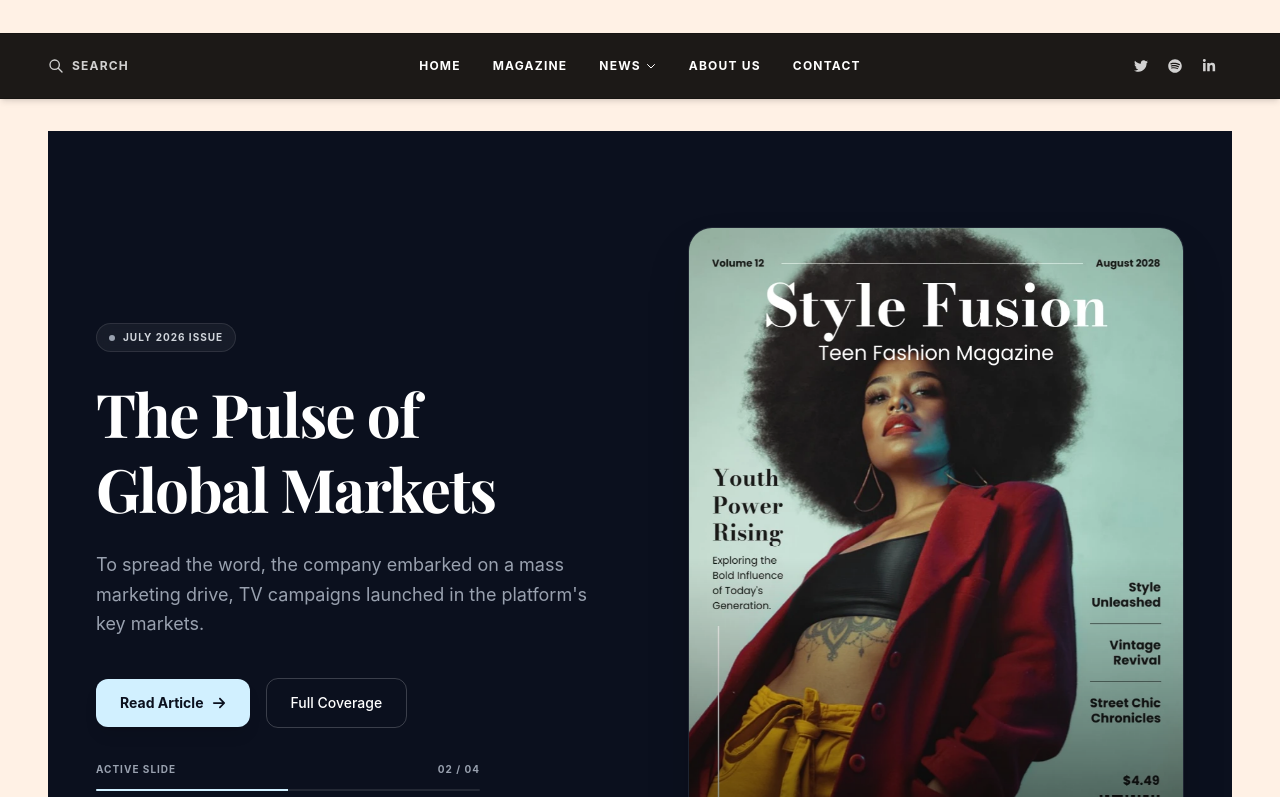
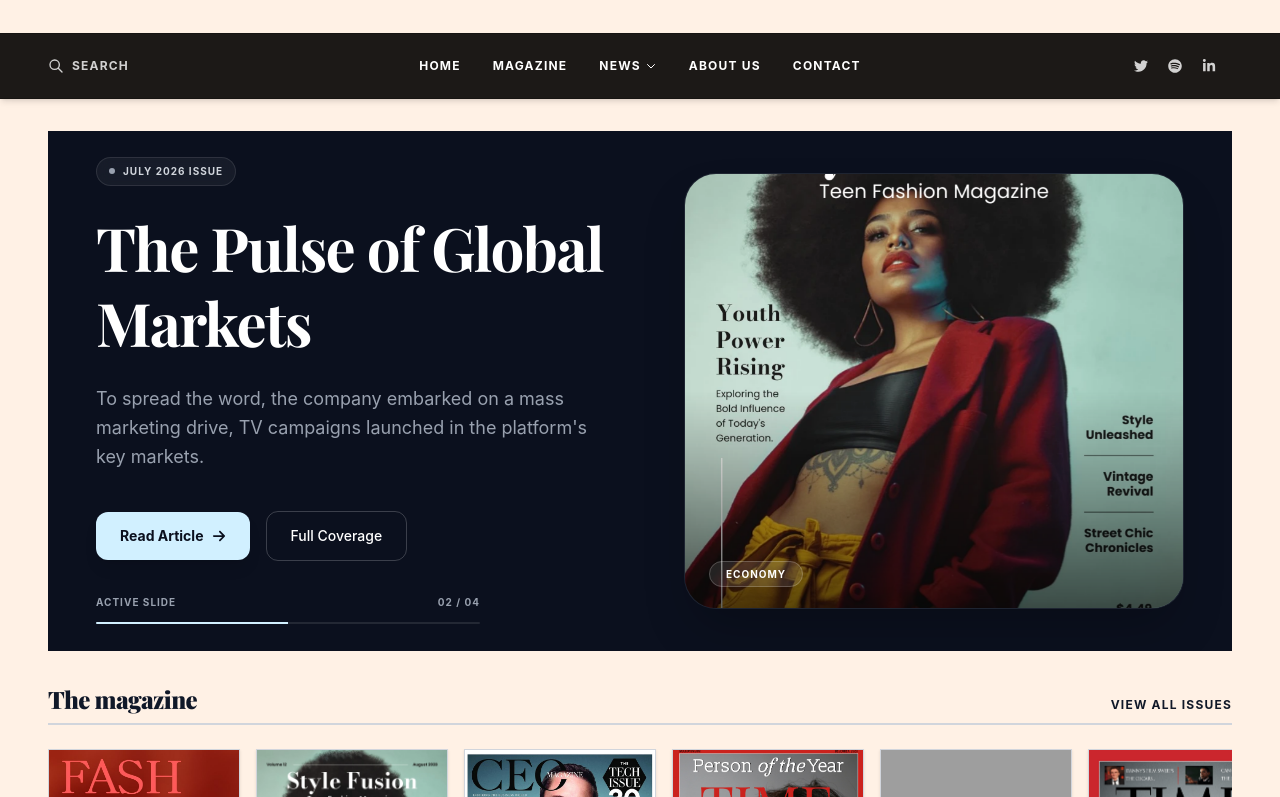
Before and after one commit to monju1190/The-FinCommerce, a Next.js app: page / in a window 1280 px wide. Shown: the part 363-1160 px from the top of the page. Built offline with nearby package versions, Linux system fonts and the light colour scheme; grey boxes are pictures that could not be loaded; a web font is replaced by a local one.

Commit message:
Fit hero section perfectly within 100vh window alongside headers

```diff
--- a/src/components/home/HeroSection.tsx
+++ b/src/components/home/HeroSection.tsx
@@ -50,8 +50,8 @@ export default function HeroSection() {
 
   return (
     <section className="bg-[#0b101e] relative overflow-hidden" data-purpose="hero-slider">
-      <div className="container mx-auto px-6 md:px-12 py-16 md:py-24">
-        <div className="flex flex-col lg:flex-row items-center gap-12 lg:gap-24 relative min-h-[500px]">
+      <div className="container mx-auto px-6 md:px-12 flex flex-col justify-center h-[calc(100vh-180px)] md:h-[calc(100vh-280px)] min-h-[500px]">
+        <div className="flex flex-col lg:flex-row items-center gap-8 lg:gap-16 relative w-full h-[85%] lg:h-[90%]">
 
           {/* Left Content */}
           <div className="flex-1 w-full relative z-10 flex flex-col justify-center">
@@ -113,8 +113,8 @@ export default function HeroSection() {
           </div>
 
           {/* Right Image Card */}
-          <div className="flex-1 w-full relative z-10 flex justify-end">
-            <div className="relative w-full max-w-[500px] aspect-[4/5] lg:aspect-[3/4] rounded-3xl overflow-hidden shadow-2xl border border-white/5 bg-[#121826]">
+          <div className="flex-1 w-full relative z-10 flex justify-end h-full py-4">
+            <div className="relative w-full max-w-[500px] h-full max-h-[600px] aspect-auto lg:aspect-[3/4] rounded-[2rem] overflow-hidden shadow-2xl border border-white/5 bg-[#121826]">
               {slides.map((slide, idx) => (
                 <div
                   key={idx}
```
